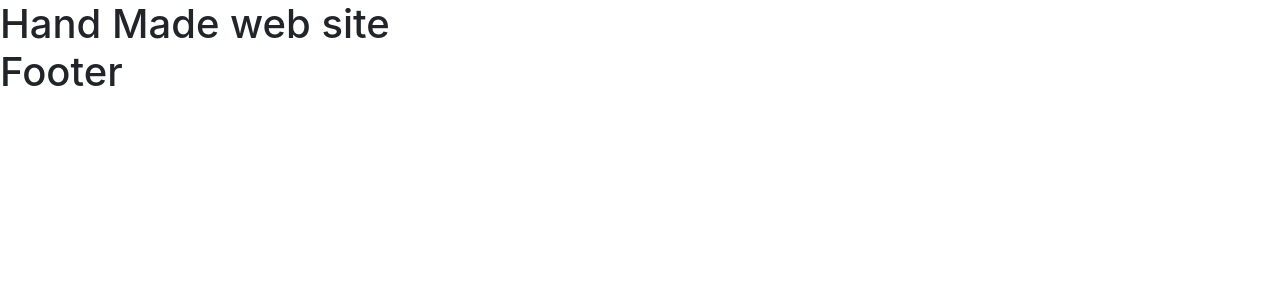
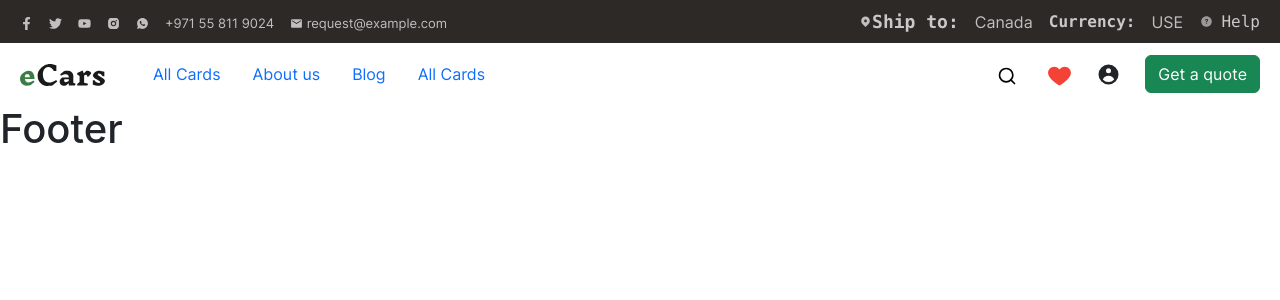
Before and after one commit to Navruzbek2103/Portfolio-uz-site, a React (Vite) app: page / in a window 1280 px wide. Shown: the top 300 px of the page. Built offline with nearby package versions, Linux system fonts and the light colour scheme; a web font is replaced by a local one.

Commit message:
Header end

```diff
--- a/package.json
+++ b/package.json
@@ -12,6 +12,7 @@
     "bootstrap": "^5.2.3",
     "react": "^18.2.0",
     "react-dom": "^18.2.0",
+    "react-icons": "^4.8.0",
     "react-router-dom": "^6.4.5",
     "react-toastify": "^9.1.1",
     "sass": "^1.56.2",
--- a/src/App.jsx
+++ b/src/App.jsx
@@ -1,12 +1,18 @@
 import React from "react";
 import Header from "./components/Header";
 import Footer from "./components/Footer";
+import {Route, Routes} from "react-router-dom";
 
 
 const App = () => {
   return (
     <>
       <Header />
+
+        <Routes>
+            <Route path=''/>
+        </Routes>
+
       <Footer />
     </>
   );
--- /dev/null
+++ b/src/components/Header/Header.jsx
@@ -0,0 +1,169 @@
+import React from 'react'
+import {NavLink} from "react-router-dom";
+import {FaFacebookF, FaTwitter, FaYoutube} from "react-icons/fa"
+import {RiInstagramFill, RiWhatsappFill} from "react-icons/ri"
+import {MdEmail} from "react-icons/md"
+import {TiLocation} from "react-icons/ti"
+import {IoIosHelpCircle} from "react-icons/io"
+import {FiSearch} from "react-icons/fi"
+import {HiUserCircle} from "react-icons/hi"
+import {FcLike} from "react-icons/fc"
+
+
+import Logo from "../../assets/images/Logo.svg"
+
+
+import "./Header.scss"
+
+export default function Header() {
+
+
+    const nav = [
+        {path: "allCards", title: "All Cards"},
+        {path: "about", title: "About us"},
+        {path: "blog", title: "Blog"},
+        {path: "allCards", title: "All Cards"}
+
+    ]
+
+    return (
+        <>
+            <header className='header'>
+
+                <div className='header__top'>
+                    <div className='container'>
+                       <div className='header__top-info'>
+                           <ul className='d-flex align-items-center gap-3'>
+                               <li className='header__top-link '>
+                                   <a href=''>
+                                       <FaFacebookF color='white' opacity='0.7'/>
+                                   </a>
+                               </li>
+
+                               <li className='header__top-link'>
+                                   <a href=''>
+                                       <FaTwitter color='white' opacity='0.7'/>
+                                   </a>
+                               </li>
+
+                               <li className='header__top-link'>
+                                   <a href=''>
+                                       <FaYoutube color='white' opacity='0.7'/>
+                                   </a>
+                               </li>
+
+                               <li className='header__top-link'>
+                                   <a href=''>
+                                       <RiInstagramFill color='white' opacity='0.7'/>
+                                   </a>
+                               </li>
+
+                               <li className='header__top-link'>
+                                   <a href=''>
+                                       <RiWhatsappFill color='white' opacity='0.7'/>
+                                   </a>
+                               </li>
+
+                               <li className='header__top-link'>
+                                   <a href='tel: +971 55 811 9024'>
+                                       +971 55 811 9024
+                                   </a>
+                               </li>
+
+                               <li className='header__top-link'>
+                                   <a href='mailto:request@example.com'>
+                                       <MdEmail color='white' opacity='0.7'/> request@example.com
+                                   </a>
+                               </li>
+                           </ul>
+
+                           <div>
+                               <div className='d-flex gap-3 align-items-center'>
+                                   <div className='d-flex align-items-center'>
+                                       <TiLocation size='13px' color='white' opacity='0.7'/>
+                                       <strong style={{fontSize: "18px"}}
+                                               className='text-white opacity-75  font-monospace'>Ship to:</strong>
+                                   </div>
+
+                                   <div>
+                                       <select className='form-select' name="lang" id="">
+                                           <option value="Canada">Canada</option>
+                                           <option value="Use">Use</option>
+                                           <option value="Rus">Rus</option>
+                                       </select>
+                                   </div>
+
+                                   <div className='d-flex align-items-center gap-3'>
+                                       <strong className='text-white opacity-75  font-monospace'>Currency:</strong>
+                                       <select className='form-select' name="lang" id="">
+                                           <option value="USE">USE</option>
+                                           <option value="RUS">RUS</option>
+                                           <option value="UZB">UZB</option>
+                                       </select>
+                                   </div>
+
+                                   <a href=''
+                                      className='text-white d-flex align-items-center gap-2 opacity-75 font-monospace'>
+                                       <IoIosHelpCircle size='13px' color='white' opacity='0.7'/>Help
+                                   </a>
+                               </div>
+                           </div>
+                       </div>
+                    </div>
+
+                </div>
+
+                <div className='header__bottom'>
+                    <div className="container">
+                       <div className='d-flex align-items-center justify-content-between'>
+
+                           <div className='d-flex align-items-center gap-5'>
+                               <a href="">
+                                   <img src={Logo} alt={Logo}/>
+                               </a>
+
+
+                               <nav className=''>
+                                   <ul>
+                                       {nav.map((e) => {
+                                           return (
+                                               <li className='nav__link'>
+                                                   <NavLink to={e.path}>{e.title}</NavLink>
+                                               </li>
+                                           )
+                                       })}
+                                   </ul>
+                               </nav>
+                           </div>
+
+
+                         <div className='d-flex align-items-center gap-4'>
+                             <ul className='d-flex gap-4'>
+                                 <li>
+                                     <button className='search-btn'>
+                                         <FiSearch size='20px'/>
+                                     </button>
+                                 </li>
+
+                                 <li>
+                                     <FcLike size='25px'/>
+                                 </li>
+
+                                 <li>
+                                     <HiUserCircle size='25px'/>
+                                 </li>
+                             </ul>
+
+                             <button className='btn btn-success'>Get a quote</button>
+                         </div>
+
+
+                       </div>
+                    </div>
+
+
+                </div>
+            </header>
+        </>
+    )
+}
--- /dev/null
+++ b/src/components/Header/Header.scss
@@ -0,0 +1,50 @@
+.header{
+
+
+    &__top{
+
+        padding: 8px 0;
+        background-color: #2C2926;
+
+        &-info{
+            display: flex;
+            justify-content: space-between;
+            align-items: center;
+        }
+
+        &-link a{
+            font-size: 13px;
+            color: rgba(255, 255, 255, 0.7);
+        }
+
+    }
+
+    select{
+        background: transparent;
+        color: white;
+        opacity: 0.7;
+        border: none;
+        padding: 0;
+    }
+
+    &__bottom{
+        padding: 12px 0;
+
+        nav {
+
+            ul{
+                display: flex;
+                justify-content: space-between;
+                align-items: center;
+                column-gap: 32px;
+            }
+        }
+
+
+        .search-btn{
+            background: transparent;
+            border: none;
+        }
+
+    }
+}
--- a/src/components/Header/index.jsx
+++ b/src/components/Header/index.jsx
@@ -1,11 +1 @@
-import React from 'react';
-import "./style.scss";
-const index = () => {
-   return (
-      <div>
-         <h1>Hand Made web site</h1>
-      </div>
-   );
-};
-
-export default index;
+export {default}  from "./Header"
--- a/src/index.css
+++ b/src/index.css
@@ -78,7 +78,7 @@ footer {
 }
 
 .container {
-  max-width: 1224px;
+  max-width: 1440px;
   width: 100%;
   margin: 0 auto;
   padding: 0 20px;
```
Also changed, not shown: src/assets/images/Logo.svg (added), src/components/Header/style.scss (deleted), 1 other file (tests, documents, lock files or other folders).
